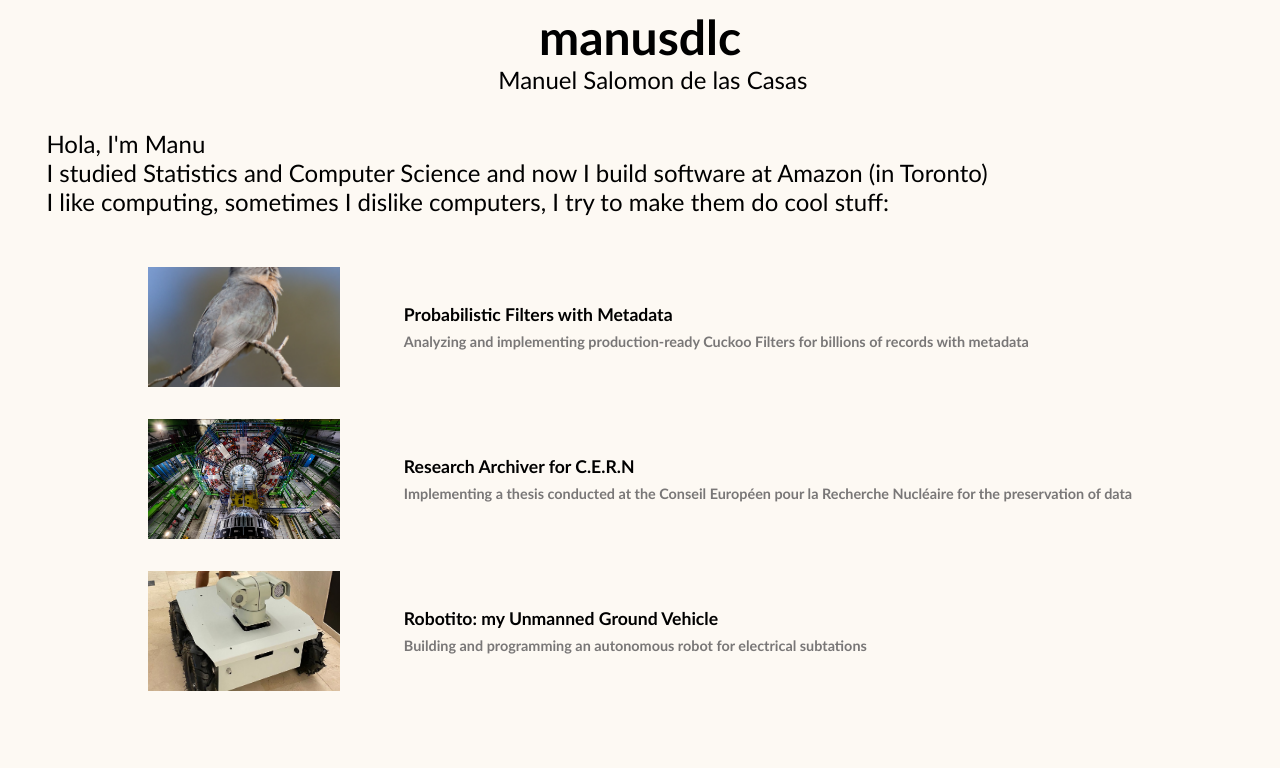
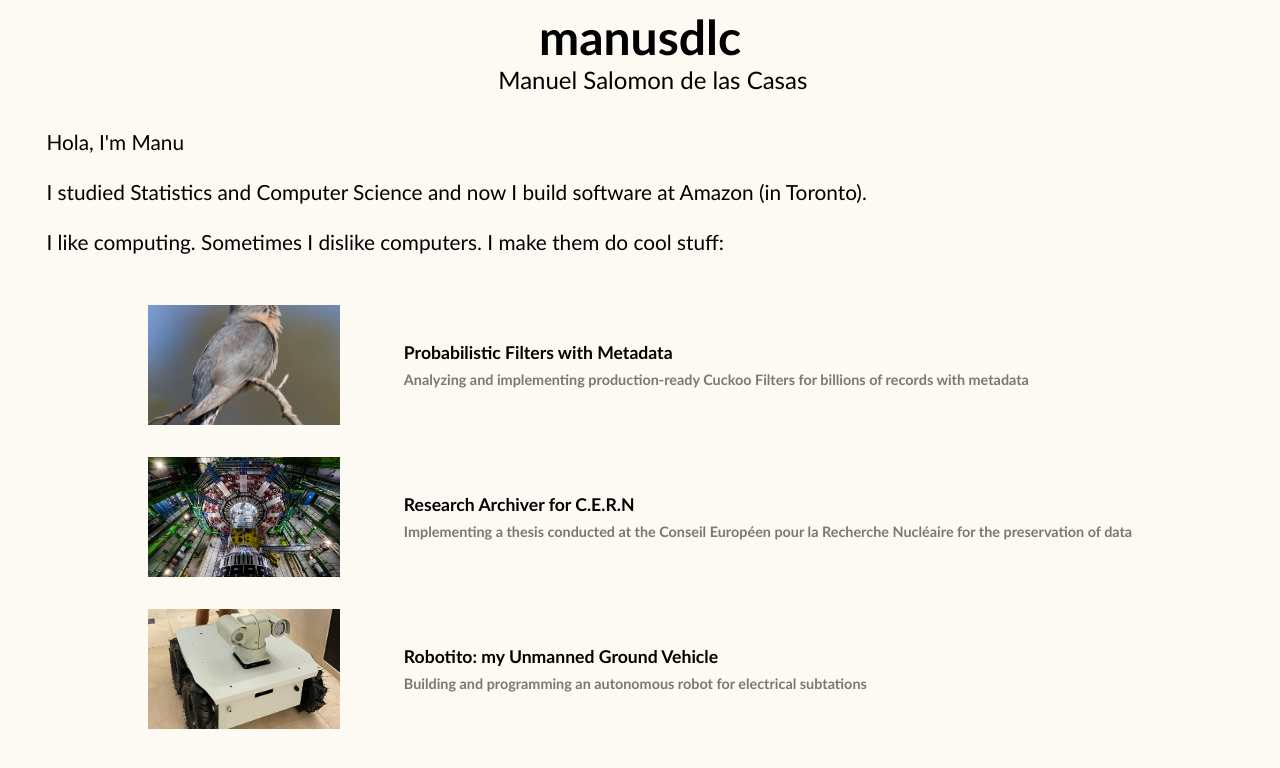
Before and after one commit to manusdlc/manusdlc_portfolio, a React (Vite) app: page / in a window 1280 px wide. Shown: the top 768 px of the page. Built offline with nearby package versions, Linux system fonts and the light colour scheme.

Commit message:
small homepage update

```diff
--- a/src/components/home/Intro.tsx
+++ b/src/components/home/Intro.tsx
@@ -3,8 +3,10 @@ function Intro() {
         <section id="intro">
             <div className="intro">
                 Hola, I'm Manu <br/>
-                I studied Statistics and Computer Science and now I build software at Amazon (in Toronto) <br/>
-                I like computing, sometimes I dislike computers, I try to make them do cool stuff:
+                <br />
+                I studied Statistics and Computer Science and now I build software at Amazon (in Toronto). <br/>
+                <br />
+                I like computing. Sometimes I dislike computers. I make them do cool stuff:
             </div>
         </section>
     );
--- a/src/index.css
+++ b/src/index.css
@@ -26,7 +26,7 @@ body {
   display: flex;
   margin-top: 2vh;
   margin-left: 3vw;
-  font-size: 1.5rem;
+  font-size: 1.3rem;
 }
 
 .project {
```
